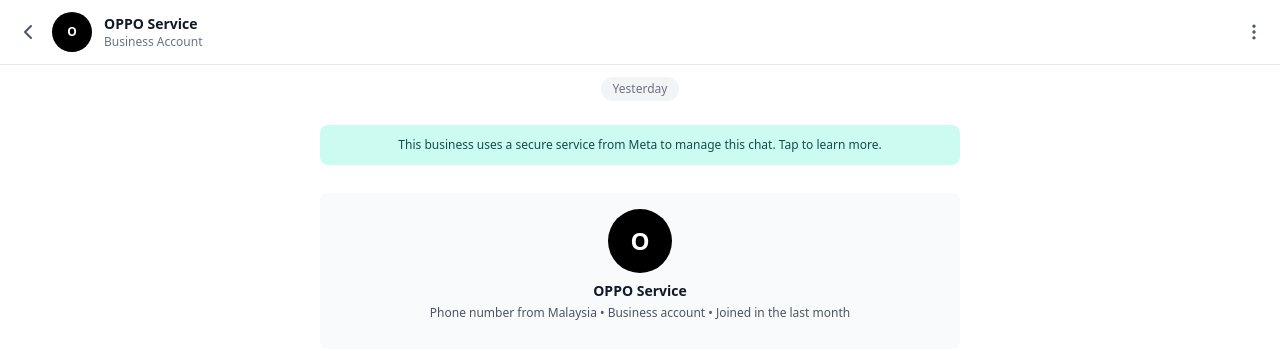
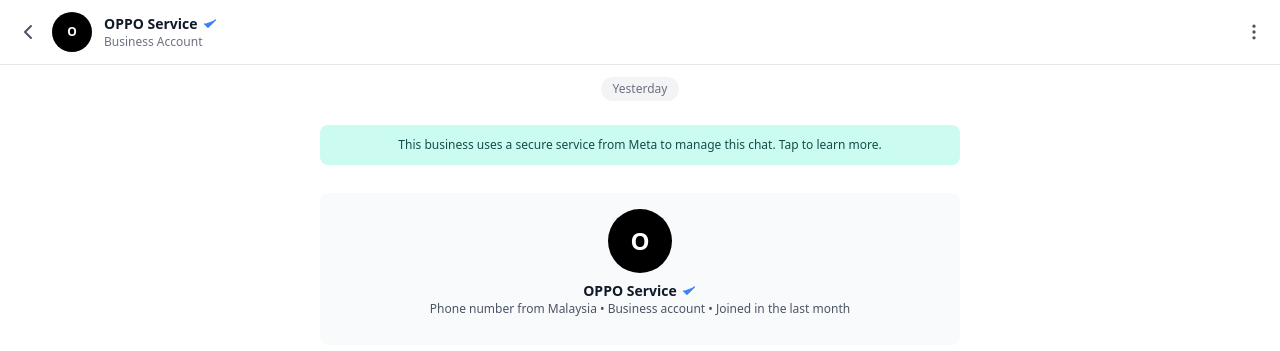
Before and after one commit to farhand-netz/oppo, a React (Vite) app: page / in a window 1280 px wide. Shown: the top 351 px of the page. Built offline with nearby package versions, Linux system fonts and the light colour scheme.

Commit message:
Updated Landing.tsx

```diff
--- a/src/components/Landing.tsx
+++ b/src/components/Landing.tsx
@@ -1,4 +1,4 @@
-import { ChevronLeft, MoreVertical, MessageCircle, Paperclip, Mic } from 'lucide-react';
+import { ChevronLeft, MoreVertical, MessageCircle, Paperclip, Mic, Check } from 'lucide-react';
 
 interface LandingProps {
   onStartSurvey: () => void;
@@ -15,7 +15,10 @@ export default function Landing({ onStartSurvey }: LandingProps) {
             <span className="text-white text-xs font-bold">O</span>
           </div>
           <div>
-            <h3 className="text-sm font-semibold text-gray-900">OPPO Service</h3>
+            <div className="flex items-center gap-1">
+              <h3 className="text-sm font-semibold text-gray-900">OPPO Service</h3>
+              <Check className="w-4 h-4 text-blue-500 fill-blue-500" />
+            </div>
             <p className="text-xs text-gray-500">Business Account</p>
           </div>
         </div>
@@ -45,7 +48,10 @@ export default function Landing({ onStartSurvey }: LandingProps) {
               <div className="w-16 h-16 bg-black rounded-full flex items-center justify-center mx-auto mb-2">
                 <span className="text-white text-2xl font-bold">O</span>
               </div>
-              <h2 className="text-sm font-bold text-gray-900 mb-1">OPPO Service</h2>
+              <div className="flex items-center justify-center gap-1">
+                <h2 className="text-sm font-bold text-gray-900">OPPO Service</h2>
+                <Check className="w-4 h-4 text-blue-500 fill-blue-500" />
+              </div>
               <p className="text-xs text-gray-600 mb-3">
                 Phone number from Malaysia • Business account • Joined in the last month
               </p>
```
